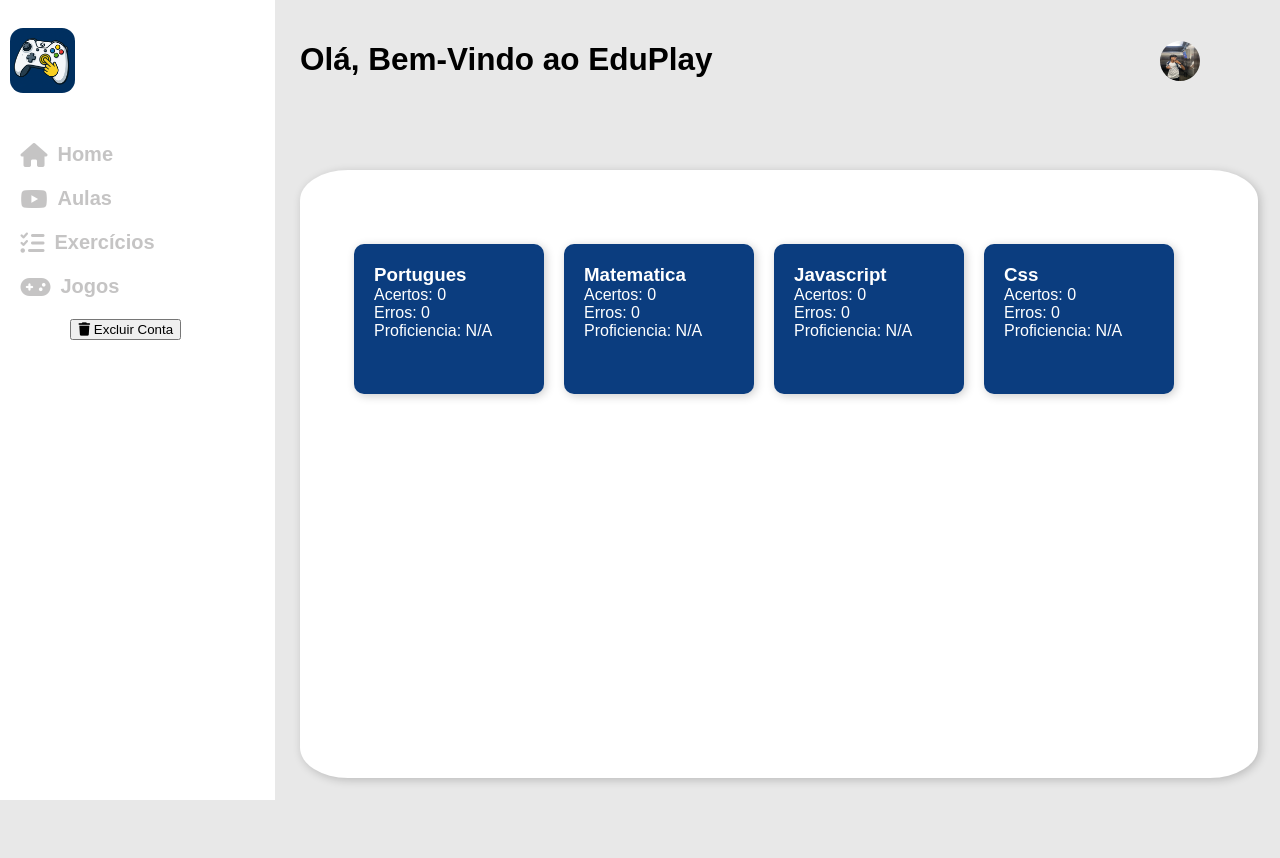
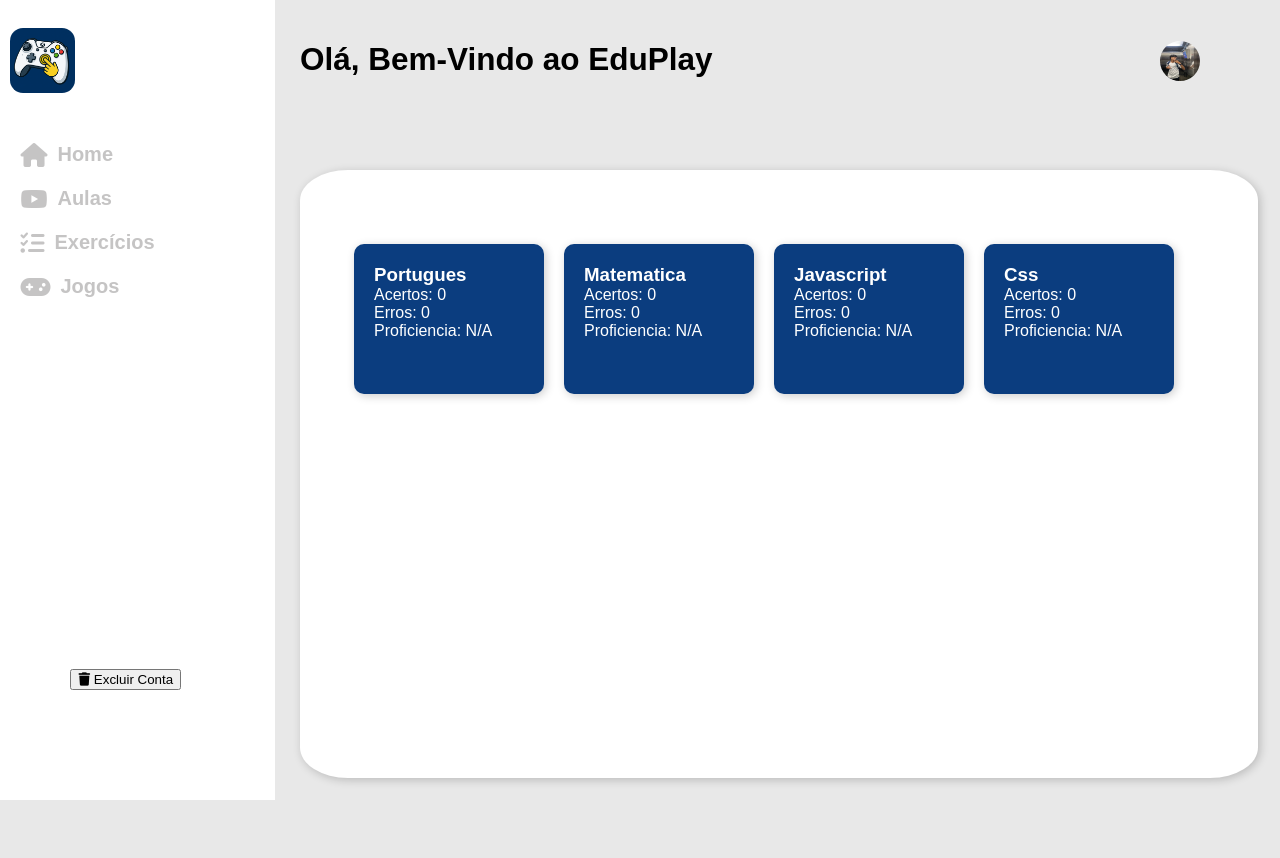
Before and after one commit to umjotta/Rackathon_Cesar-School, a Flask app: page /home in a window 1280 px wide. Run offline with Flask 3, Linux system fonts and the light colour scheme.

Commit message:
Update home.css

```diff
--- a/rack_cesar/static/home.css
+++ b/rack_cesar/static/home.css
@@ -127,3 +127,8 @@ body {
 .bloco:hover {
   transform: scale(1.1);
 }
+
+.bort {
+  position: relative;
+  top: 350px;
+}
```
